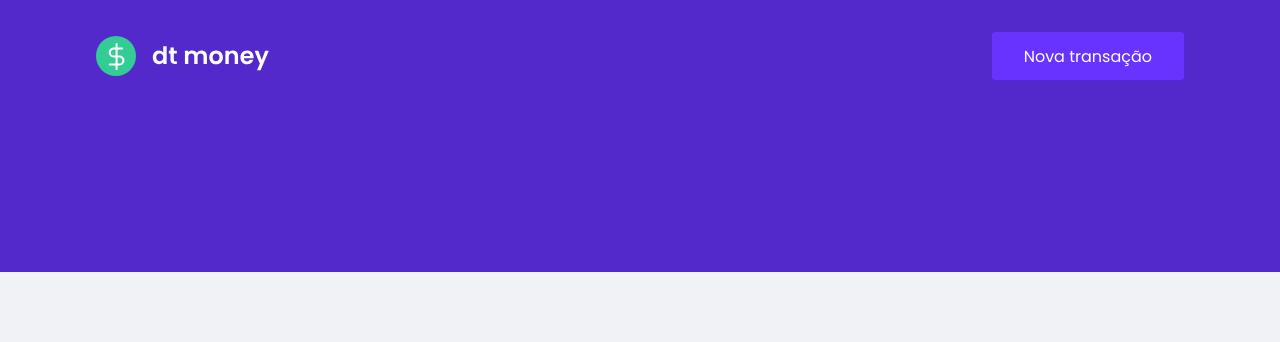
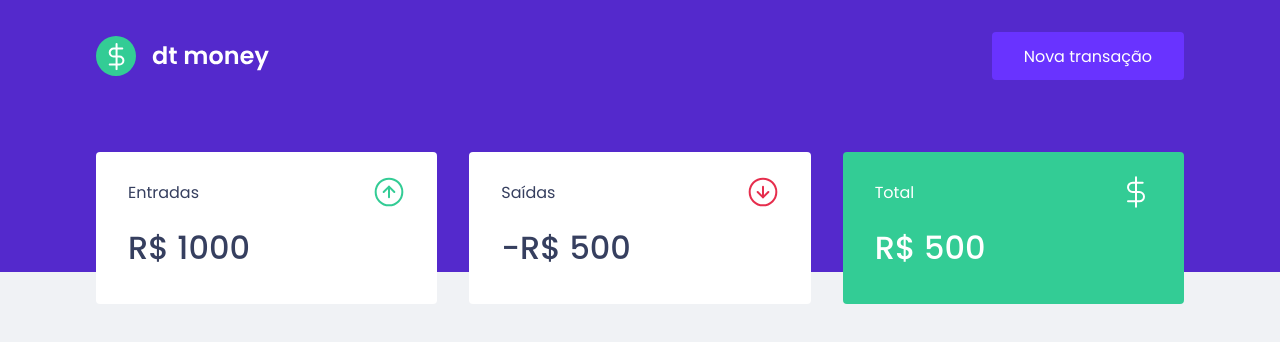
Before and after one commit to danielmartins04/ignite-chapter2-dtmoney, a React (Create React App) app: page / in a window 1280 px wide. Shown: the top 342 px of the page. Built offline with nearby package versions, Linux system fonts and the light colour scheme.

Commit message:
building Summary and Dashboard components

```diff
--- a/public/index.html
+++ b/public/index.html
@@ -11,7 +11,7 @@
 
     <title>dtmoney</title>
 
-    <link href="https://fonts.googleapis.com/css2?family=Poppins:wght@400;600&display=swap" rel="stylesheet">
+    <link href="https://fonts.googleapis.com/css2?family=Poppins:wght@400;500;600&display=swap" rel="stylesheet">
   </head>
   <body>
     <noscript>You need to enable JavaScript to run this app.</noscript>
--- a/src/App.tsx
+++ b/src/App.tsx
@@ -1,10 +1,13 @@
+import { Dashboard } from "./components/Dashboard";
 import { Header } from "./components/Header";
+
 import { GlobalStyle } from "./styles/global";
 
 export function App() {
   return (
     <>
       <Header />
+      <Dashboard />
       <GlobalStyle />
     </>
   );
--- /dev/null
+++ b/src/components/Dashboard/index.tsx
@@ -0,0 +1,10 @@
+import { Summary } from "../Summary";
+import { Container } from "./styles";
+
+export function Dashboard() {
+  return(
+    <Container>
+      <Summary />
+    </Container>
+  )
+}
--- /dev/null
+++ b/src/components/Dashboard/styles.ts
@@ -0,0 +1,7 @@
+import styled from "styled-components";
+
+export const Container = styled.main`
+  max-width: 1120px;
+  margin: 0 auto;
+  padding: 2.5rem 1rem;
+`;
--- /dev/null
+++ b/src/components/Summary/index.tsx
@@ -0,0 +1,35 @@
+import incomeImg from '../../assets/income.svg';
+import outcomeImg from '../../assets/outcome.svg';
+import totalImg from '../../assets/total.svg';
+
+import { Container } from "./styles";
+
+export function Summary() {
+  return (
+    <Container>
+      <div>
+        <header>
+          <p>Entradas</p>
+          <img src={incomeImg} alt="Entradas" />
+        </header>
+        <strong>R$ 1000</strong>
+      </div>
+
+      <div>
+        <header>
+          <p>Saídas</p>
+          <img src={outcomeImg} alt="Saídas" />
+        </header>
+        <strong>-R$ 500</strong>
+      </div>
+
+      <div className="highlight-background">
+        <header>
+          <p>Total</p>
+          <img src={totalImg} alt="Total" />
+        </header>
+        <strong>R$ 500</strong>
+      </div>
+    </Container>
+  );
+}
--- /dev/null
+++ b/src/components/Summary/styles.ts
@@ -0,0 +1,34 @@
+import styled from "styled-components";
+
+export const Container = styled.div`
+  display: grid;
+  grid-template-columns: repeat(3, 1fr);
+  gap: 2rem;
+  margin-top: -10rem;
+
+  div {
+    background: var(--shape);
+    padding: 1.5rem 2rem 2rem;
+    border-radius: 0.25rem;
+    color: var(--text-title);
+
+    header {
+      display: flex;
+      align-items: center;
+      justify-content: space-between;
+    }
+
+    strong {
+      display: block;
+      margin-top: 1rem;
+      font-size: 2rem;
+      font-weight: 500;
+      line-height: 3rem;
+    }
+
+    &.highlight-background {
+      background: var(--green);
+      color: #FFF;
+    }
+  }
+`;
--- a/src/styles/global.ts
+++ b/src/styles/global.ts
@@ -4,6 +4,7 @@ export const GlobalStyle = createGlobalStyle`
   :root {
     --background: #f0f2f5;
     --red: #e52ed4;
+    --green: #33cc95;
     --blue: #5429cc;
 
     --blue-light: #6933ff;
```
